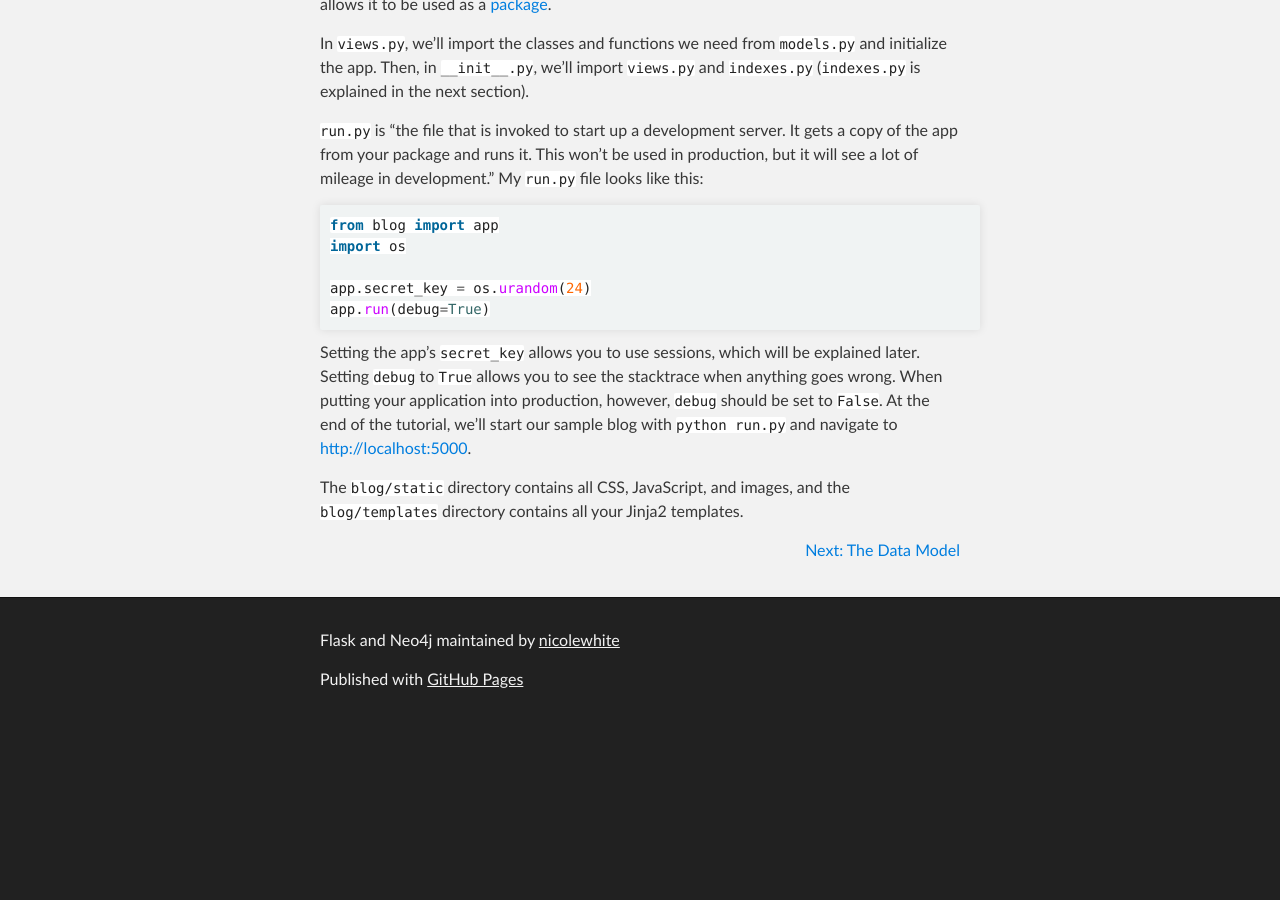
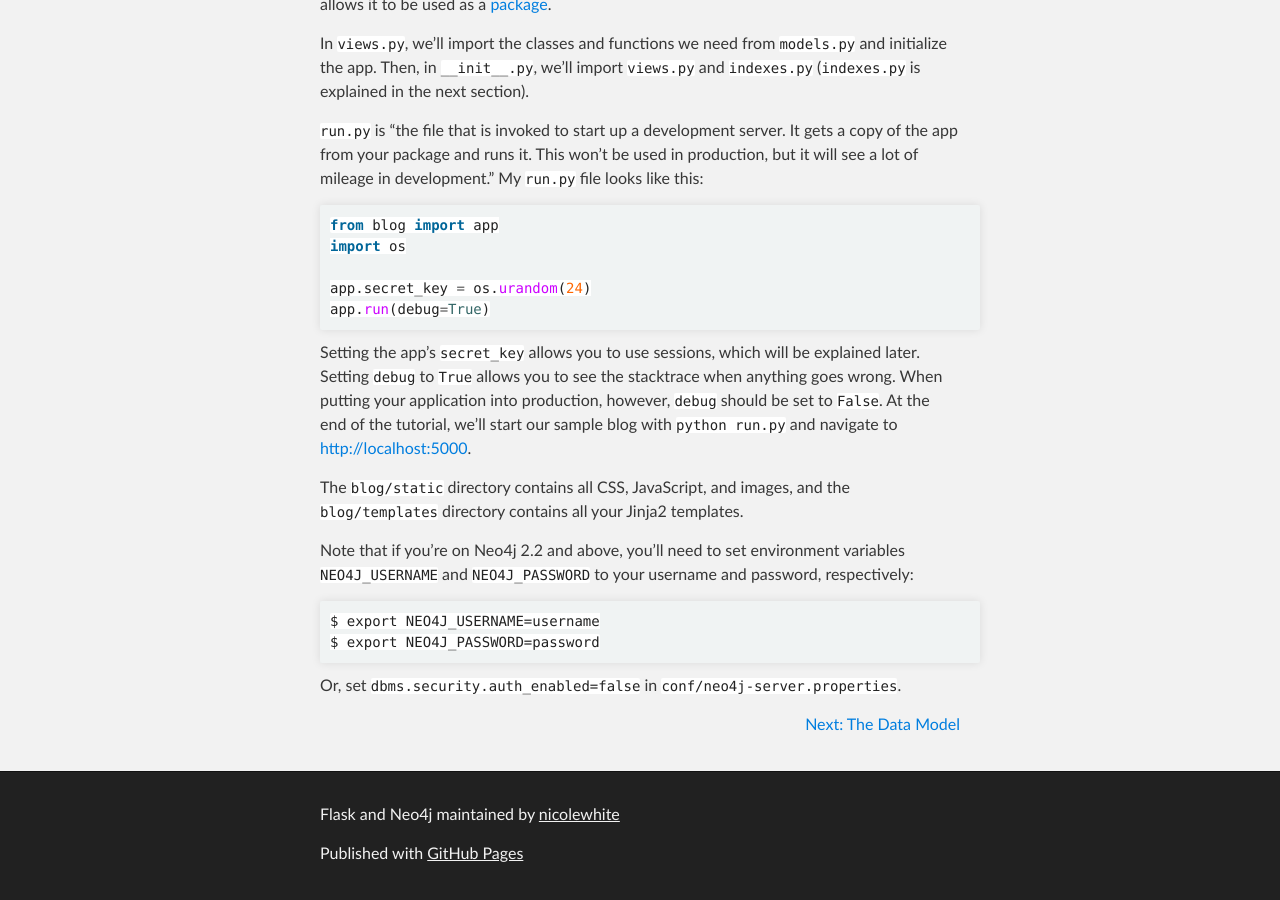
Before and after one commit to nicolewhite/neo4j-flask, a Jekyll site: the page built from pages/project-structure.md, in a window 1280 px wide and 900 px high, scrolled down 833 px. Built offline with Jekyll 4.4.1, drawn with Linux system fonts in a browser that asks for light colours; Markdown is read by kramdown in place of the engine named in the settings; before the commit the page ends 1559 px from its top, so only the background shows below that.

Commit message:
add auth instructions

````diff
--- a/pages/project-structure.md
+++ b/pages/project-structure.md
@@ -45,4 +45,13 @@ Setting the app's `secret_key` allows you to use sessions, which will be explain
 
 The `blog/static` directory contains all CSS, JavaScript, and images, and the `blog/templates` directory contains all your Jinja2 templates.
 
+Note that if you're on Neo4j 2.2 and above, you'll need to set environment variables `NEO4J_USERNAME` and `NEO4J_PASSWORD` to your username and password, respectively:
+
+```
+$ export NEO4J_USERNAME=username
+$ export NEO4J_PASSWORD=password
+```
+
+Or, set `dbms.security.auth_enabled=false` in `conf/neo4j-server.properties`.
+
 <p align="right"><a href="{{ site.baseurl }}/pages/the-data-model.html">Next: The Data Model</a></p>
````
Also changed, not shown: pages/register-a-user.md (+1 -1 lines).
